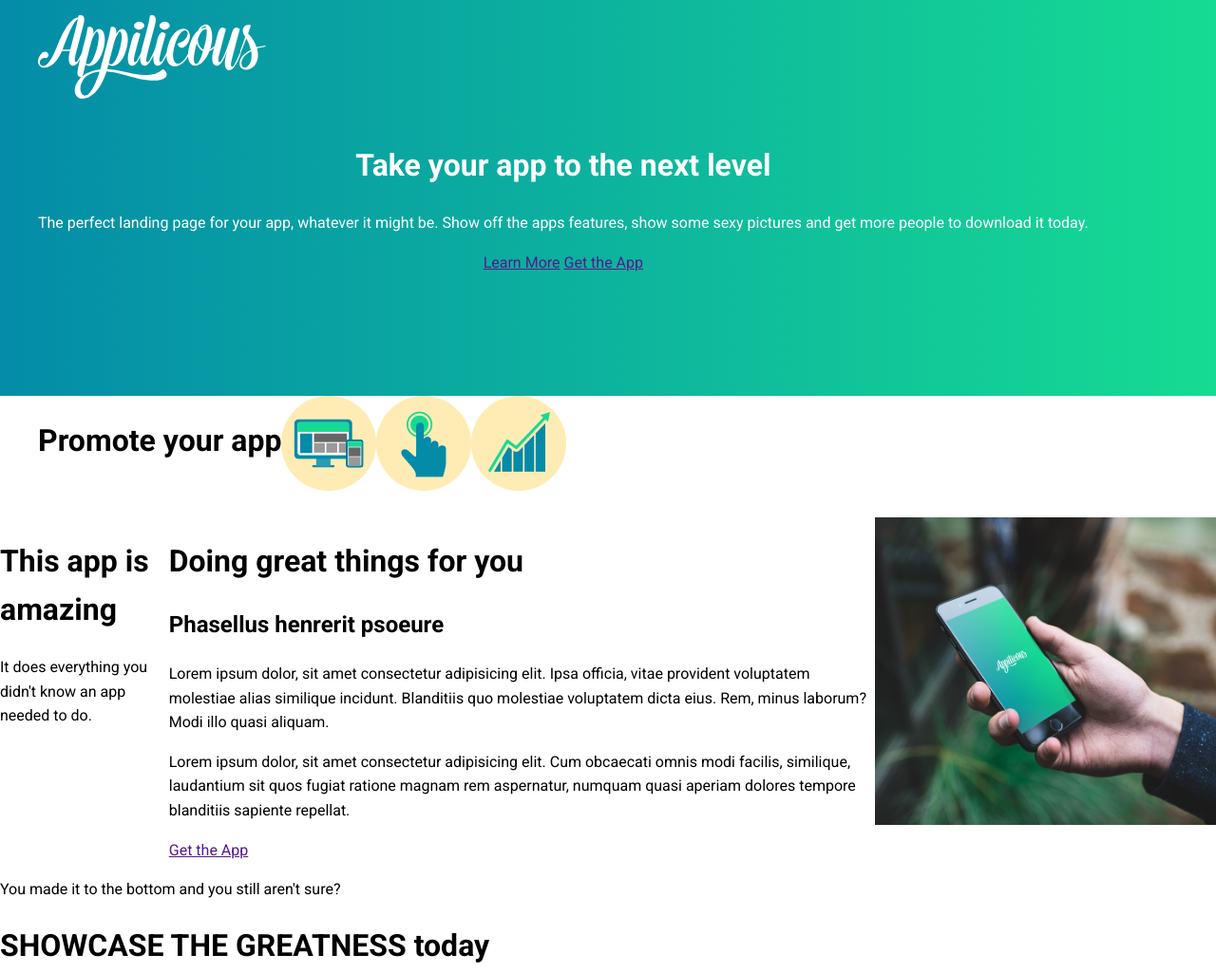
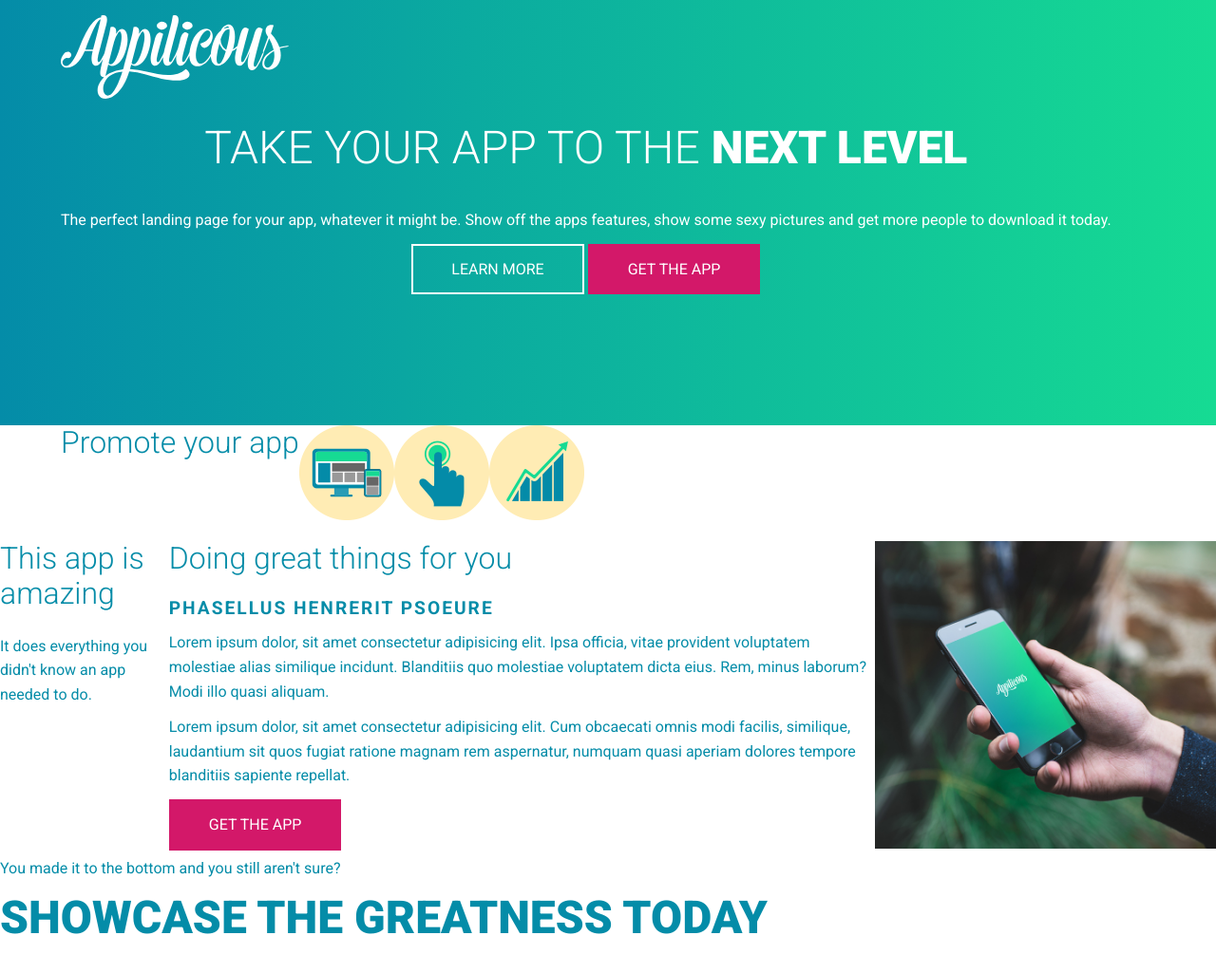
Before and after one commit to jason-gagne/Responsive---start-to-finish, a plain HTML site: page index.html in a window 1280 px wide. Shown: the top 1025 px of the page at 95% size. Drawn offline with Linux system fonts and the light colour scheme.

Commit message:
added typography and worked on spacing etc

```diff
--- a/sass/abstracts/_colors.sass
+++ b/sass/abstracts/_colors.sass
@@ -4,7 +4,7 @@ $accent: rgba(211, 24, 105, 1);
 $white: rgb(255, 255, 255);
 
 // Text colors
-$text-main: $secondary;
+$text-main: $main;
 $text-inverse: $white;
 $text-accent: $accent;
 $text-secondary: $main;
--- a/sass/base/_base.sass
+++ b/sass/base/_base.sass
@@ -1,11 +1,14 @@
 *, *::before, *::after, *::before
     box-sizing: border-box;
+
+body
+    color: $text-main
 
 img
     max-width: 100%;
     height: auto;
 
 .container
-    width: 95%;
+    width: 90%;
     max-width: 1200px;
     margin: 0 auto;
--- /dev/null
+++ b/sass/base/_typography.sass
@@ -0,0 +1,26 @@
+h1, h2, h3, h4, h5, h6, p
+    margin: 0 0 .75em;
+
+h1:last-child, h2:last-child, h3:last-child, h4:last-child, h5:last-child, h6:last-child, p:last-child
+    margin: 0;
+
+h1
+    font-size: 2rem;
+    font-weight: $font-light;
+    line-height: 1.15;
+
+h2
+    font-size: 1.2rem;
+    text-transform: uppercase;
+    letter-spacing: 2px;
+    line-height: 1
+
+.title-large
+    font-size: 3rem;
+    font-weight: $font-black;
+    text-transform: uppercase;
+    span
+        font-weight: $font-light;
+
+.text-intro
+    font-size: 1.2rem;
--- /dev/null
+++ b/sass/components/_buttons.sass
@@ -0,0 +1,25 @@
+.btn
+    display: inline-block;
+    padding: .75em 2.5em;
+    text:
+        transform: uppercase;
+        decoration: none;
+
+    &:not(:last-of-type)
+        margin-bottom: .6em;
+
+.btn--primary
+    background: $accent
+    color: $text-inverse
+    border: 2px solid $accent
+
+    &:hover, &:focus
+        background: darken($accent, 15%)
+
+.btn--secondary
+    border: 2px solid $text-inverse
+    color: $text-inverse
+
+    &:hover, &:focus
+        background: $text-inverse
+        color: $text-main
--- a/sass/main.sass
+++ b/sass/main.sass
@@ -8,7 +8,7 @@
 
 // 3. Base styles
 @import base/_base
-
+@import base/_typography
 
 // 4. Layout
 @import layout/_grid
@@ -16,6 +16,6 @@
 @import layout/_hero
 
 // 5. Components
-
+@import components/_buttons
 
 // 6.
```
Also changed, not shown: css/main.css.
